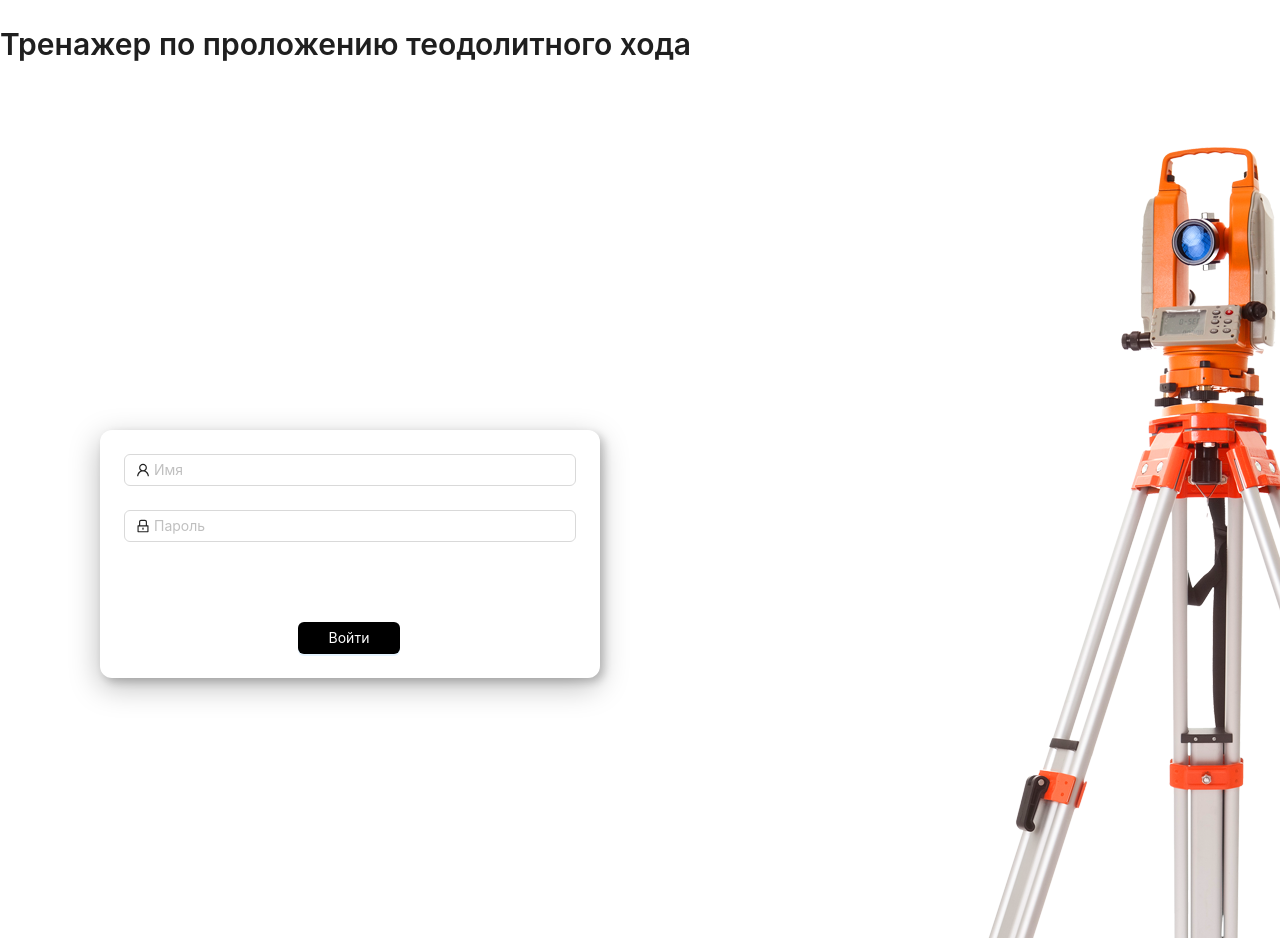
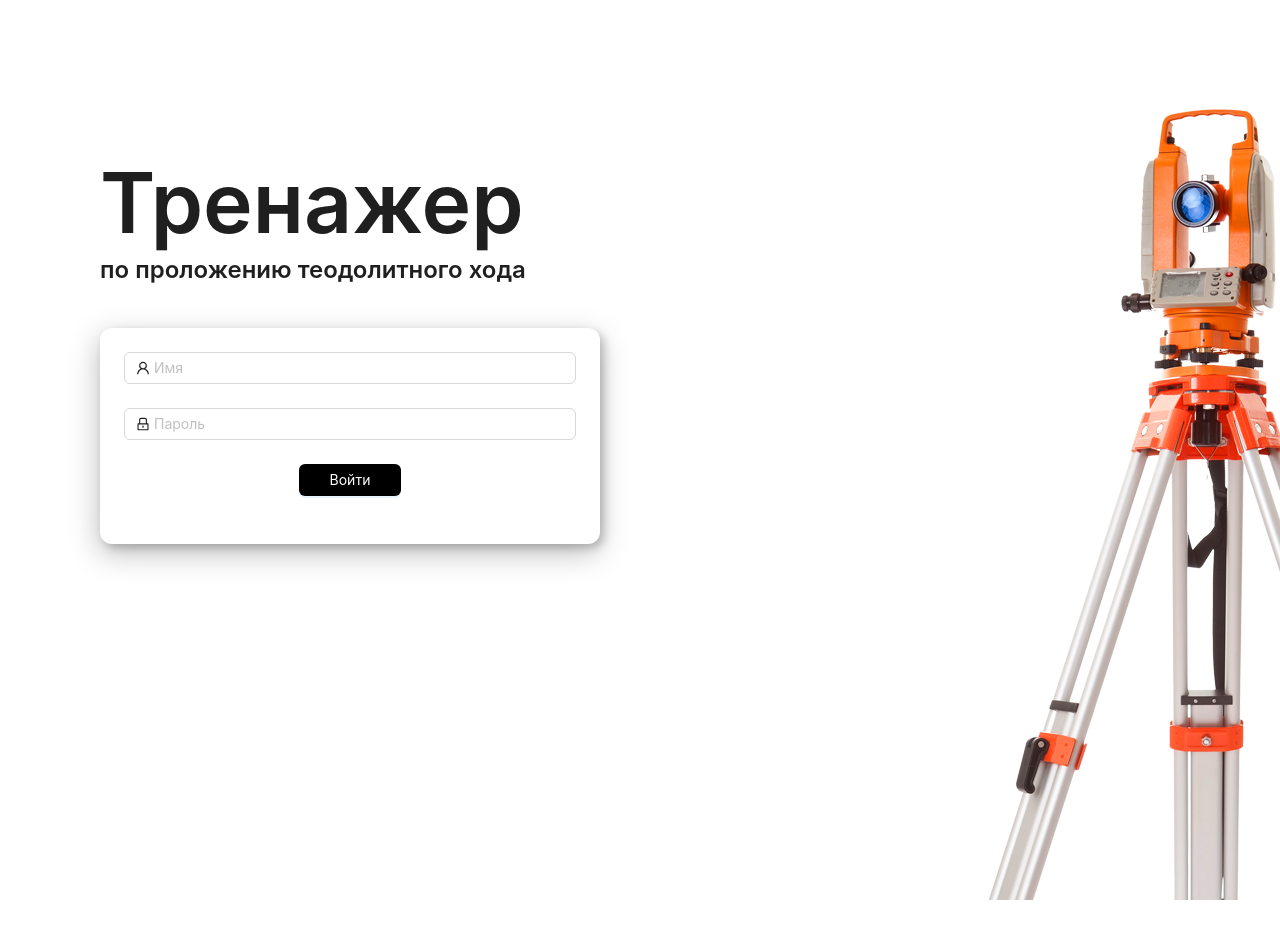
Before and after one commit to mzimovets/Teodolit, a React (Create React App) app: page / in a window 1280 px wide. Shown: the top 938 px of the page. After the commit the page ends 900 px from the top, so only its background shows below. Built offline with nearby package versions, Linux system fonts and the light colour scheme.

Commit message:
Поправки на главном экране

```diff
--- a/public/index.html
+++ b/public/index.html
@@ -2,7 +2,7 @@
 <html lang="en">
   <head>
     <meta charset="utf-8" />
-    <link rel="icon" href="%PUBLIC_URL%/favicon.ico" />
+    <link rel="icon" href="favicon.ico" />
     <link rel="preconnect" href="https://fonts.googleapis.com" />
     <link rel="preconnect" href="https://fonts.gstatic.com" crossorigin />
     <link
@@ -30,7 +30,7 @@
       work correctly both with client-side routing and a non-root public URL.
       Learn how to configure a non-root public URL by running `npm run build`.
     -->
-    <title>React App</title>
+    <title>Тренажер по проложению теодолитного хода</title>
   </head>
   <body>
     <noscript>You need to enable JavaScript to run this app.</noscript>
--- a/src/App.css
+++ b/src/App.css
@@ -9,17 +9,25 @@ body {
 
 .teodolit-img {
   padding-left: 915px;
-  padding-top: 60px;
   position: absolute;
+  top: 100px;
+  pointer-events: none;
+
 }
+
+/* .login-form{
+  display: flex;
+  flex-direction: column;
+  justify-content: center;
+} */
 
 
 .authWindow {
   position: absolute;
   margin-left: 100px;
-  margin-top: 352px;
+  margin-top: 42px;
   width: 500px;
-  height: 248px;
+  /* height: 248px; */
   box-shadow: -1px 9px 30px rgba(0, 0, 0, 0.26), 4px 4px 8px rgba(0, 0, 0, 0.2);
   border-radius: 12px;
 }
@@ -27,3 +35,18 @@ body {
 .auth {
   padding: 24px;
 }
+
+.center-btn {
+  margin: 0 auto;
+  display: block;
+}
+
+.noselect {
+  -webkit-touch-callout: none; /* iOS Safari */
+    -webkit-user-select: none; /* Safari */
+     -khtml-user-select: none; /* Konqueror HTML */
+       -moz-user-select: none; /* Old versions of Firefox */
+        -ms-user-select: none; /* Internet Explorer/Edge */
+            user-select: none; /* Non-prefixed version, currently
+                                  supported by Chrome, Edge, Opera and Firefox */
+}
--- a/src/front/MainMenu.js
+++ b/src/front/MainMenu.js
@@ -31,7 +31,17 @@ const MainMenu = () => {
   };
   return (
     <div className="mainContainer">
-      <Title level={2}>Тренажер по проложению теодолитного хода</Title>
+      <div className="noselect" style={{ paddingTop: "152px" }}>
+        <Title
+          level={1}
+          style={{ margin: "0px", paddingLeft: "100px", fontSize: "84px" }}
+        >
+          Тренажер
+        </Title>
+        <Title level={3} style={{ margin: "0px", paddingLeft: "100px" }}>
+          по проложению теодолитного хода
+        </Title>
+      </div>
       <img class="teodolit-img" src="teod.png" />
       <div className="authWindow">
         <div className="auth">
@@ -43,7 +53,7 @@ const MainMenu = () => {
           >
             <Form.Item
               name="username"
-              rules={[{ required: true, message: "Введите ваше имя!" }]}
+              rules={[{ required: true, message: "Введите имя!" }]}
             >
               <Input
                 prefix={<UserOutlined className="site-form-item-icon" />}
@@ -52,7 +62,7 @@ const MainMenu = () => {
             </Form.Item>
             <Form.Item
               name="password"
-              rules={[{ required: true, message: "Введите ваш пароль!" }]}
+              rules={[{ required: true, message: "Введите пароль!" }]}
             >
               <Input
                 prefix={<LockOutlined className="site-form-item-icon" />}
@@ -60,21 +70,20 @@ const MainMenu = () => {
                 placeholder="Пароль"
               />
             </Form.Item>
-            <Form.Item>
+            {/* <Form.Item>
               <Form.Item
                 name="remember"
                 valuePropName="checked"
                 noStyle
               ></Form.Item>
-            </Form.Item>
+            </Form.Item> */}
 
             <Form.Item>
               <Button
                 type="primary"
                 htmlType="submit"
-                className="login-form-button"
+                className="login-form-button center-btn"
                 style={{
-                  marginLeft: "174px",
                   backgroundColor: "black",
                   width: "102px",
                 }}
```
Also changed, not shown: 1 other file (tests, documents, lock files or other folders).
